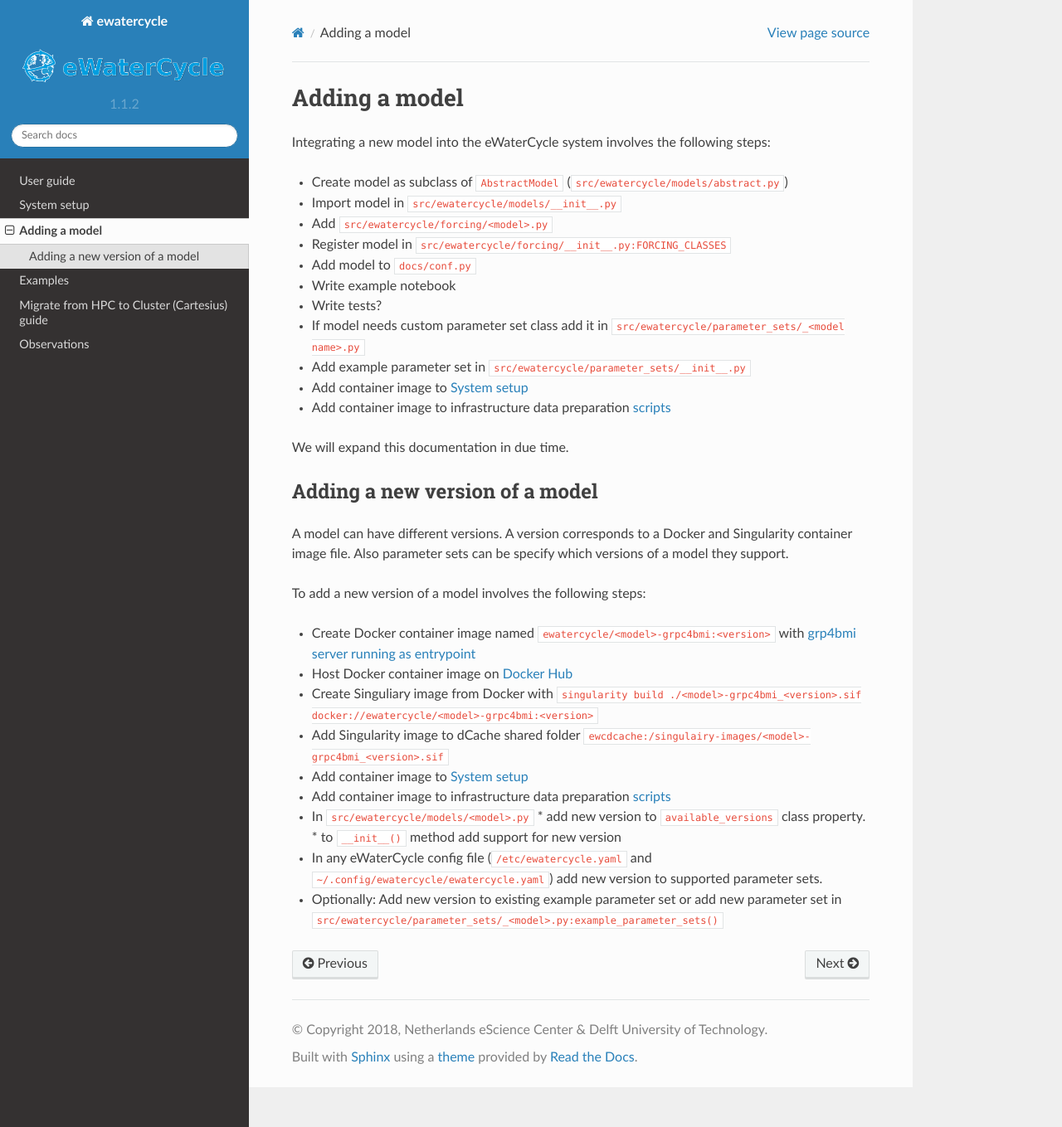
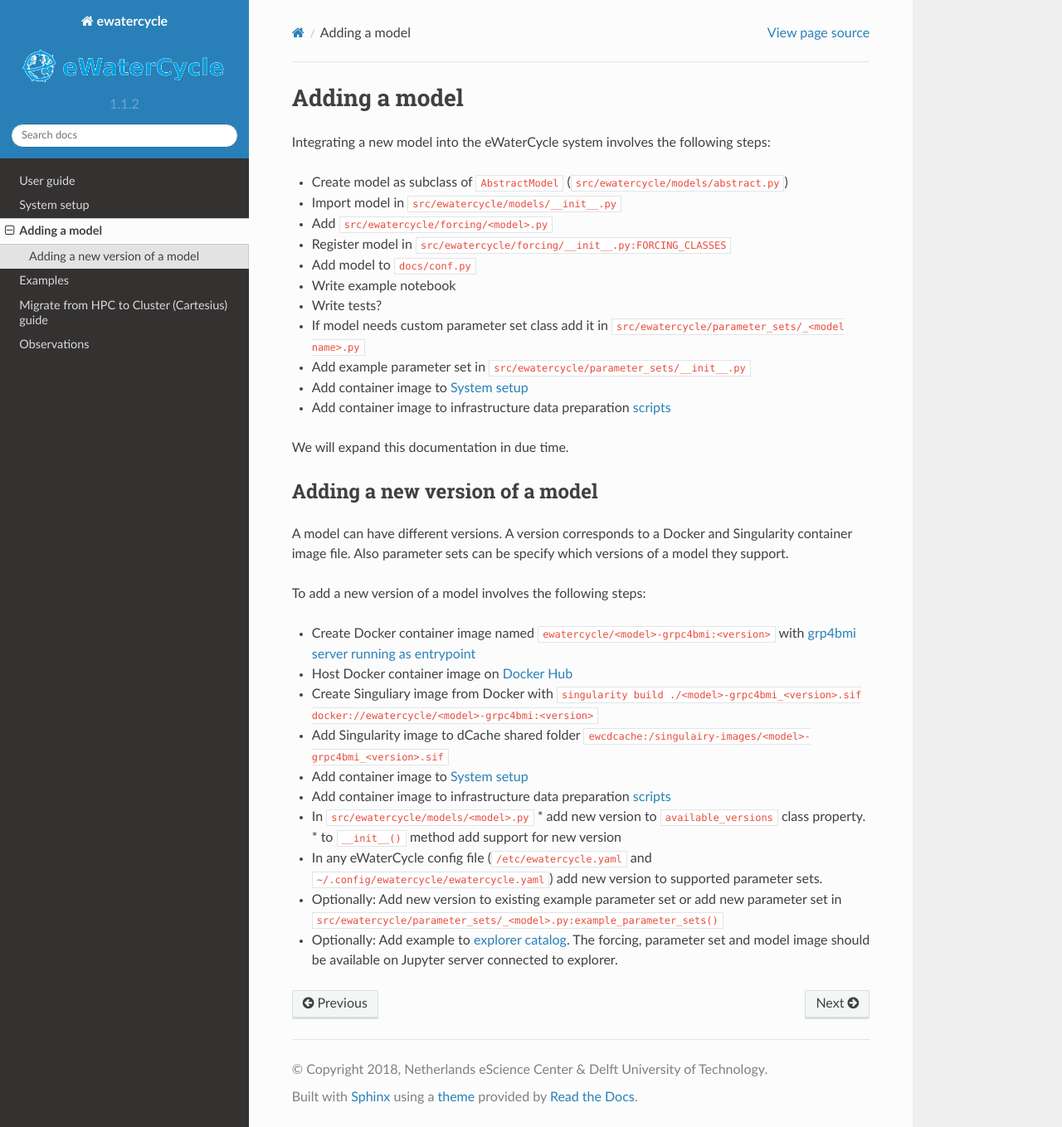
Before and after one commit to eWaterCycle/ewatercycle, a Sphinx documentation site: the page built from docs/adding_models.rst, in a window 1280 px wide and 1359 px high. Shown: the whole window at 83% size. Built offline with Sphinx 7.4.7 and the Read the Docs theme 2.0.0, drawn with Linux system fonts in a browser that asks for light colours; pages that are not in the unit, such as notebooks, are missing from menus.

Commit message:
Add explorer catalog

```diff
--- a/docs/adding_models.rst
+++ b/docs/adding_models.rst
@@ -37,5 +37,6 @@ To add a new version of a model involves the following steps:
   * to ``__init__()`` method add support for new version
 * In any eWaterCycle config file (``/etc/ewatercycle.yaml`` and ``~/.config/ewatercycle/ewatercycle.yaml``) add new version to supported parameter sets.
 * Optionally: Add new version to existing example parameter set or add new parameter set in ``src/ewatercycle/parameter_sets/_<model>.py:example_parameter_sets()``
+* Optionally: Add example to `explorer catalog <https://github.com/eWaterCycle/TerriaMap/blob/ewatercycle-v8/wwwroot/init/ewatercycle.json>`_. The forcing, parameter set and model image should be available on Jupyter server connected to explorer.
 
 .. _scripts: https://github.com/eWaterCycle/infra/tree/main/roles/prep_shared_data
```
